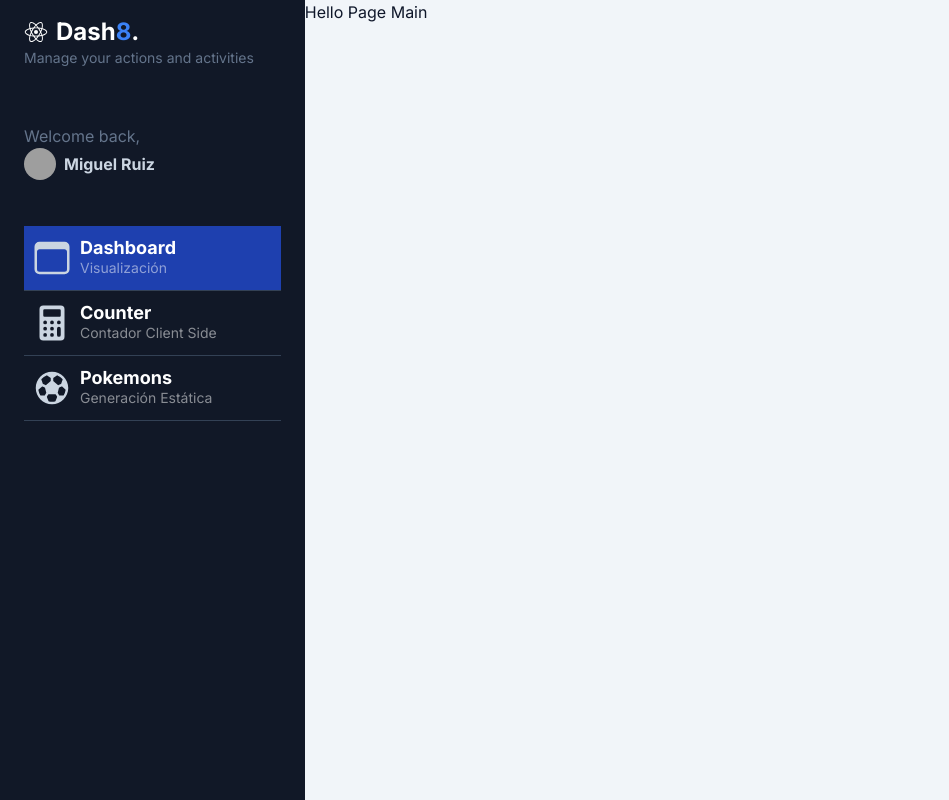
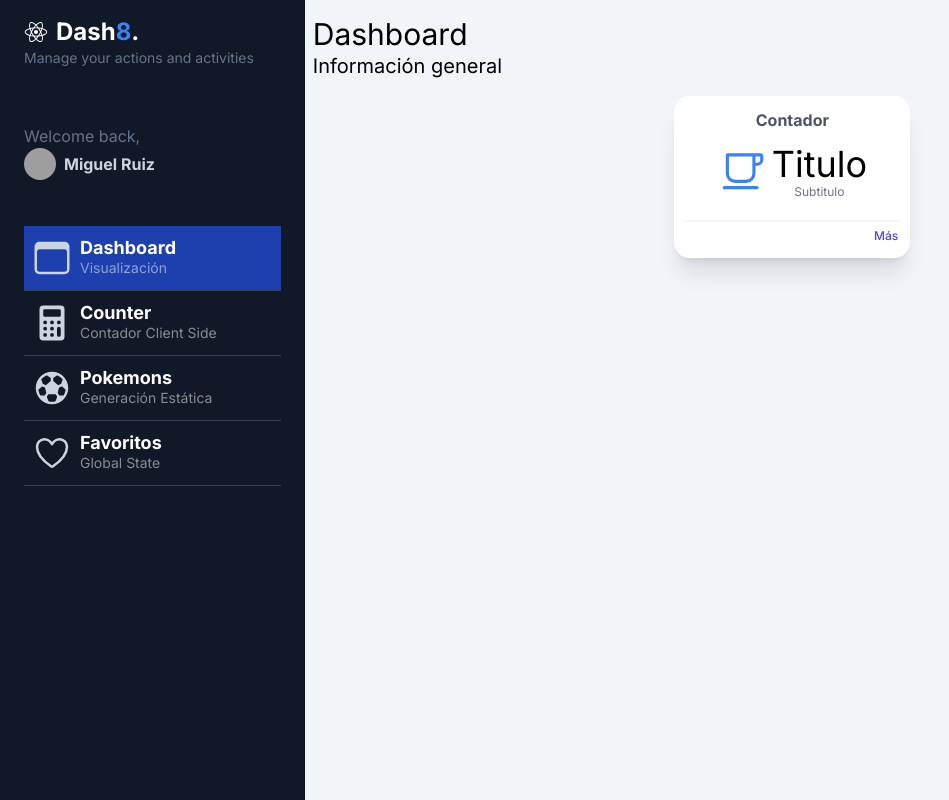
Before and after one commit to MiguelRuizHdz/next-my-dashboard, a Next.js app: page /dashboard/main in a window 1280 px wide. Shown: the whole page, without its empty margins (0-949 px from the left). Built offline with nearby package versions, Linux system fonts and the light colour scheme; grey boxes are pictures that could not be loaded.

Commit message:
Continuación de la aplicación

```diff
--- /dev/null
+++ b/src/app/dashboard/favorites/page.tsx
@@ -0,0 +1,20 @@
+import { PokemonGrid, PokemonResponse, SimplePokemon } from "@/pokemons";
+
+
+export const metadata = {
+ title: 'Favoritos',
+ description: 'Laborum anim ullamco exercitation eiusmod dolor.',
+};
+
+export default async function PokemonsPage() {
+
+  return (
+    <div className="flex flex-col">
+
+      <span className='text-5xl my-2'>Pokémons Favoritos <small className="text-blue-500">Global State</small></span>
+
+      <PokemonGrid pokemons={ [] } />
+
+    </div>
+  );
+}
--- a/src/app/dashboard/main/page.tsx
+++ b/src/app/dashboard/main/page.tsx
@@ -1,8 +1,20 @@
+import { SimpleWidget } from '../../../components/SimpleWidget';
+
+
+export const metadata = {
+ title: 'Admin Dashboard',
+ description: 'Admin Dashboard',
+};
 
 export default function MainPage() {
   return (
-    <div>
-      <h1>Hello Page Main</h1>
+    <div className="text-black p-2">
+      <h1 className="mt-2 text-3xl">Dashboard</h1>
+      <span className="text-xl">Información general</span>
+
+      <div className="flex flex-wrap p-2 items-center justify-center">
+        <SimpleWidget />
+      </div>
     </div>
   );
 }
--- a/src/app/dashboard/pokemons/page.tsx
+++ b/src/app/dashboard/pokemons/page.tsx
@@ -29,7 +29,7 @@
   return (
     <div className="flex flex-col">
 
-      <span className='text-5xl my-2'>Listado de Pokémons <small>estático</small></span>
+      <span className='text-5xl my-2'>Listado de Pokémons <small className="text-blue-500">estático</small></span>
 
       <PokemonGrid pokemons={pokemons} />
 
--- a/src/components/Sidebar.tsx
+++ b/src/components/Sidebar.tsx
@@ -1,5 +1,5 @@
 import Image from 'next/image';
-import { IoBrowsersOutline, IoCalculator, IoFootball, IoLogoReact } from 'react-icons/io5'
+import { IoBrowsersOutline, IoCalculator, IoFootball, IoHeartOutline, IoLogoReact } from 'react-icons/io5'
 import { SidebarMenuItem } from './SidebarMenuItem';
 
 const menuItems = [
@@ -20,6 +20,12 @@
     icon: <IoFootball size={40} />,
     title: 'Pokemons',
     subtitle: 'Generación Estática'
+  },
+  {
+    path: '/dashboard/favorites',
+    icon: <IoHeartOutline size={40} />,
+    title: 'Favoritos',
+    subtitle: 'Global State'
   },
 ]
 
--- /dev/null
+++ b/src/components/SimpleWidget.tsx
@@ -0,0 +1,30 @@
+import { IoCafeOutline } from "react-icons/io5"
+
+export const SimpleWidget = () => {
+  return (
+    <div className="bg-white shadow-xl p-3 sm:min-w-[25%] min-w-full  rounded-2xl border-1 border-gray-50 mx-2 my-2">
+      <div className="flex flex-col">
+        <div>
+          <h2 className="font-bold text-gray-600 text-center">Contador</h2>
+        </div>
+        <div className="my-3">
+          <div className="flex flex-row items-center justify-center space-x-1 ">
+            <div id="icon">
+              {/* Icono irá aquí */}
+              <IoCafeOutline size={50} className="text-blue-500" />
+            </div>
+            <div id="temp" className="text-center">
+              <h4 className="text-4xl">Titulo</h4>
+              <p className="text-xs text-gray-500">Subtitulo</p>
+            </div>
+          </div>
+        </div>
+
+        <div className="w-full place-items-end text-right border-t-2 border-gray-100 mt-2">
+            <a href="#" className="text-indigo-600 text-xs font-medium">Más</a>
+        </div>
+
+      </div>
+    </div>
+  )
+}
--- a/src/components/index.ts
+++ b/src/components/index.ts
@@ -1,2 +1,4 @@
 
 export { Sidebar } from './Sidebar';
+export { SidebarMenuItem } from './SidebarMenuItem';
+export { SimpleWidget } from './SimpleWidget';
```
